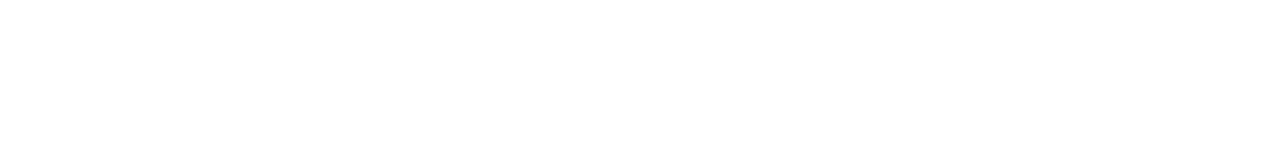
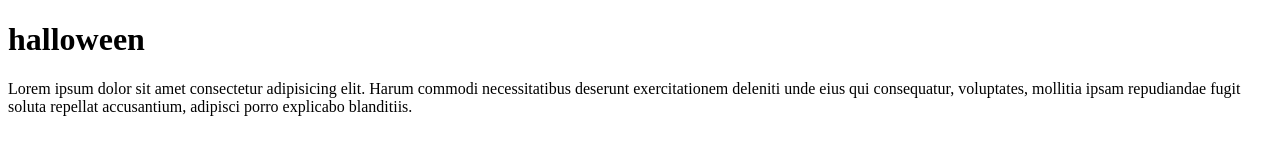
Before and after one commit to christianenatacha/AulaJavascript, a plain HTML site: page index.html in a window 1280 px wide. Drawn offline with Linux system fonts and the light colour scheme.

Commit message:
Adicionando conteudo sobre halloween

```diff
--- a/index.html
+++ b/index.html
@@ -4,10 +4,18 @@
     <meta charset="UTF-8">
     <meta http-equiv="X-UA-Compatible" content="IE=edge">
     <meta name="viewport" content="width=device-width, initial-scale=1.0">
+    <script src="/script.js"></script>
     <title>Aula Javascript</title>
 </head>
 <body>
+    <h1>halloween</h1>
 
-    <script src="/script.js"></script>
+    <p>
+        Lorem ipsum dolor sit amet consectetur adipisicing elit.
+        Harum commodi necessitatibus deserunt exercitationem deleniti
+        unde eius qui consequatur, voluptates, mollitia ipsam repudiandae
+        fugit soluta repellat accusantium, adipisci porro explicabo blanditiis.
+    </p>
+
 </body>
 </html>
```
